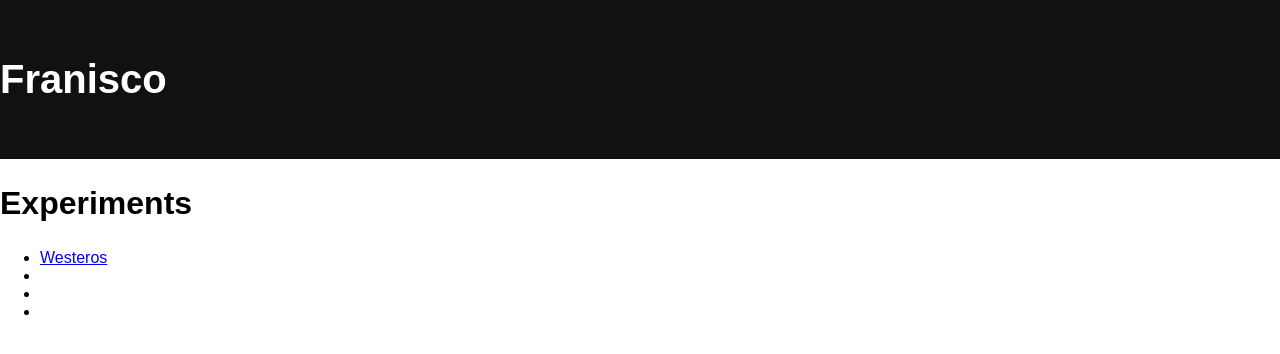
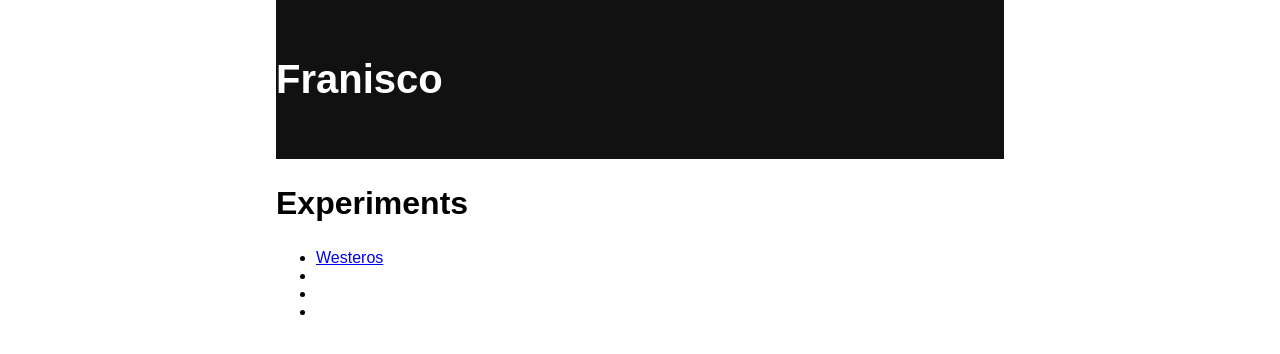
Before and after one commit to rapidlizard/experiments, a plain HTML site: page index.html in a window 1280 px wide. Drawn offline with Linux system fonts and the light colour scheme.

Commit message:
minor changes for testing

```diff
--- a/experiments/westoros/css/mainpage.css
+++ b/experiments/westoros/css/mainpage.css
@@ -132,7 +132,7 @@ footer {
     bottom: 0px;
     width: 100%;
     color: white;
-    background: #222;
+    background: #333;
     padding-bottom: 30px;
 }
 
--- a/index.html
+++ b/index.html
@@ -16,15 +16,15 @@
     <div class="container">
 
       <header id="site-header">
-        <h1 class="center">Franisco</h1>
+        <h1>Franisco</h1>
       </header>
 
       <main id="site-main">
           <div class="container">
 
-            <h2 class="center">Experiments</h2>
+            <h2>Experiments</h2>
 
-            <ul class="center">
+            <ul>
               <li><a href= "./experiments/westoros/mainpagehtml.html">Westeros</a></li>
               <li></li>
               <li></li>
--- a/styles/style.css
+++ b/styles/style.css
@@ -42,20 +42,21 @@ p {
     padding: 30px 0px;
     color: white;
     background: #111;
-}
+  }
 
 #site-footer {
     color: black;
     padding: 60px 0;
-}
+  }
 
 #site-main {
     margin-bottom: 60px;
-}
+  }
 
 .container {
-    min-width: 100%;
-}
+    margin: 0 20px;
+  }
+
 
 @media (min-width: 768px) {
     .container {
```
